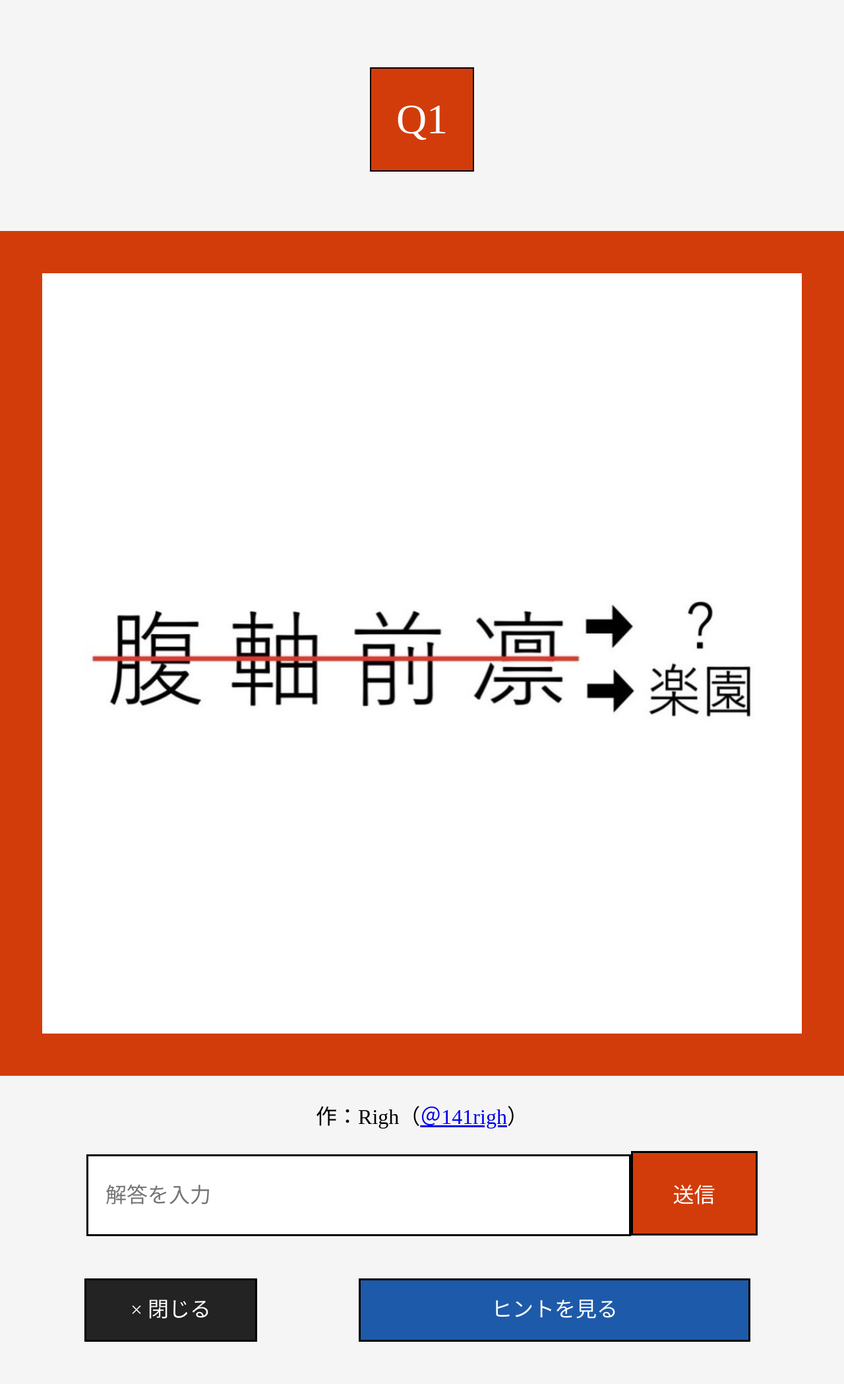
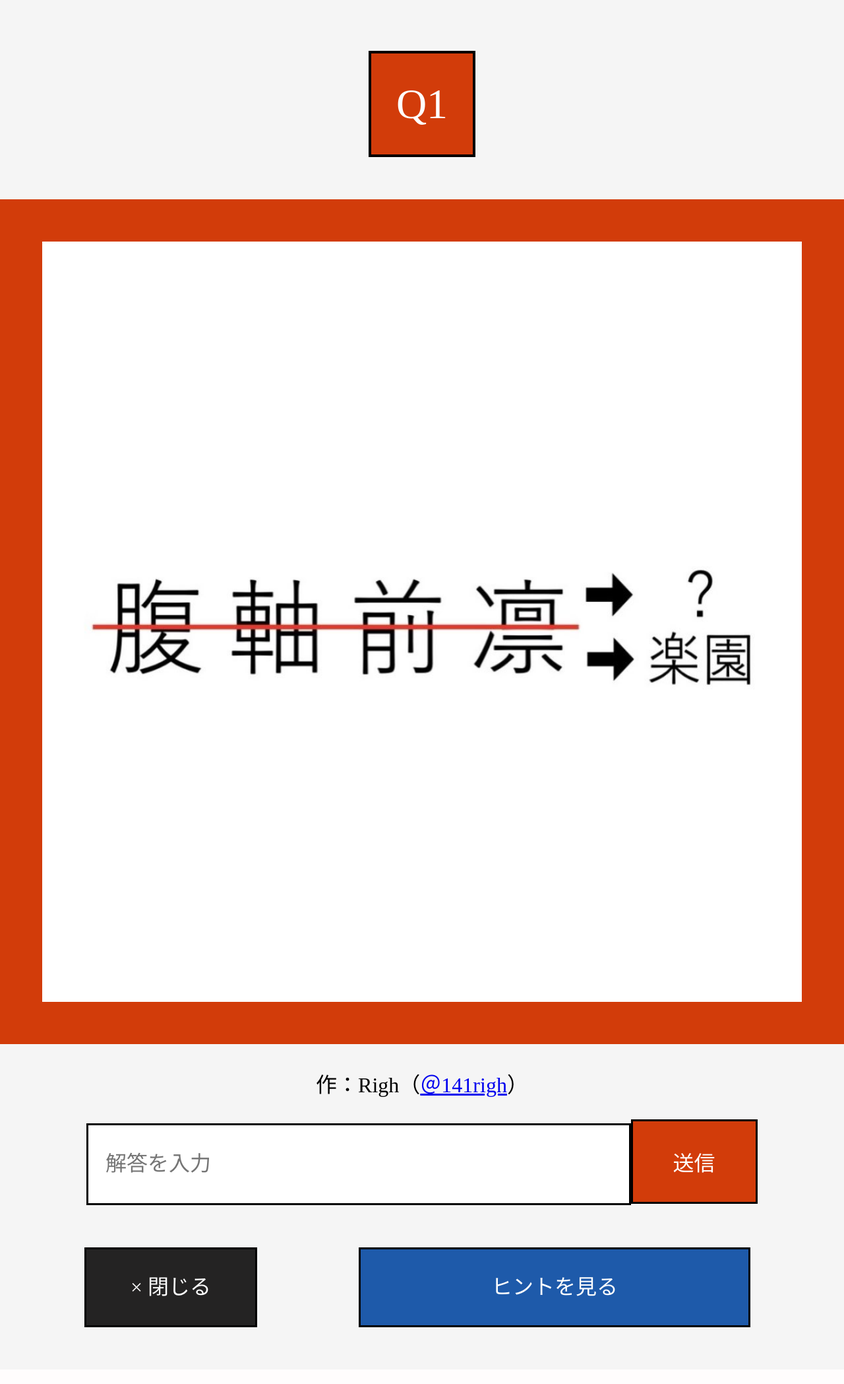
Before and after one commit to 100nazoNEXT/100nazoNEXT, a PHP site: page /Q1.html in a window 1280 px wide. Shown: the whole page at 66% size. After the commit the page ends 2011 px from the top, so only its background shows below. Run offline with PHP 8.4, Linux system fonts and the light colour scheme; some web fonts are replaced.

Commit message:
Add files via upload

```diff
--- a/styleQ.css
+++ b/styleQ.css
@@ -15,10 +15,10 @@ body {
     height: 12vw;
     line-height: 12vw;
     background-color: #d23c0a;
-    border: 2px  #000 solid;
+    border: 4px  #000 solid;
     margin: 0 auto;
-    margin-top: 8vw;
-    margin-bottom: 7vw;
+    margin-top: 6vw;
+    margin-bottom: 5vw;
     vertical-align: middle;
     text-align: center;
 }
@@ -100,8 +100,8 @@ form {
 .end {
     background-color: #242323;
     width: 20vw;
-    height: 7vw;
-    line-height: 7vw;
+    height: 9vw;
+    line-height: 9vw;
     border: 3px #000 solid;
     margin-right: 2vw;
     margin-bottom: 5vw;
@@ -110,8 +110,8 @@ form {
 .hint {
     background-color: #1e5aaa;
     width: 46vw;
-    height: 7vw;
-    line-height: 7vw;
+    height: 9vw;
+    line-height: 9vw;
     border: 3px #000 solid;
     margin-right: 5vw;
     margin-bottom: 5vw;
```
